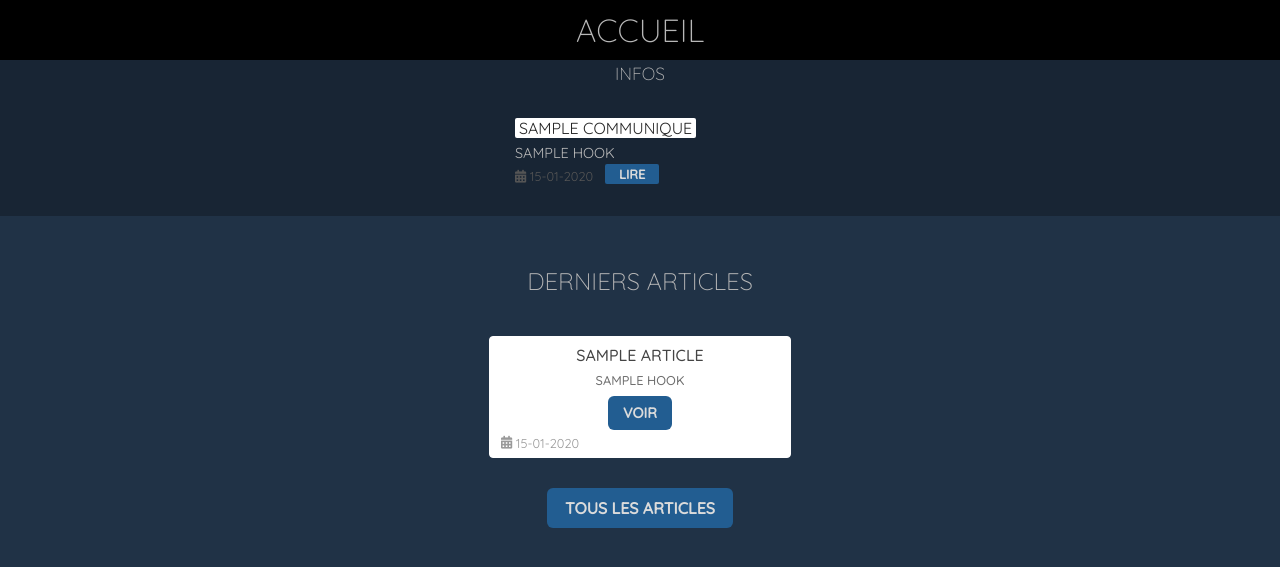
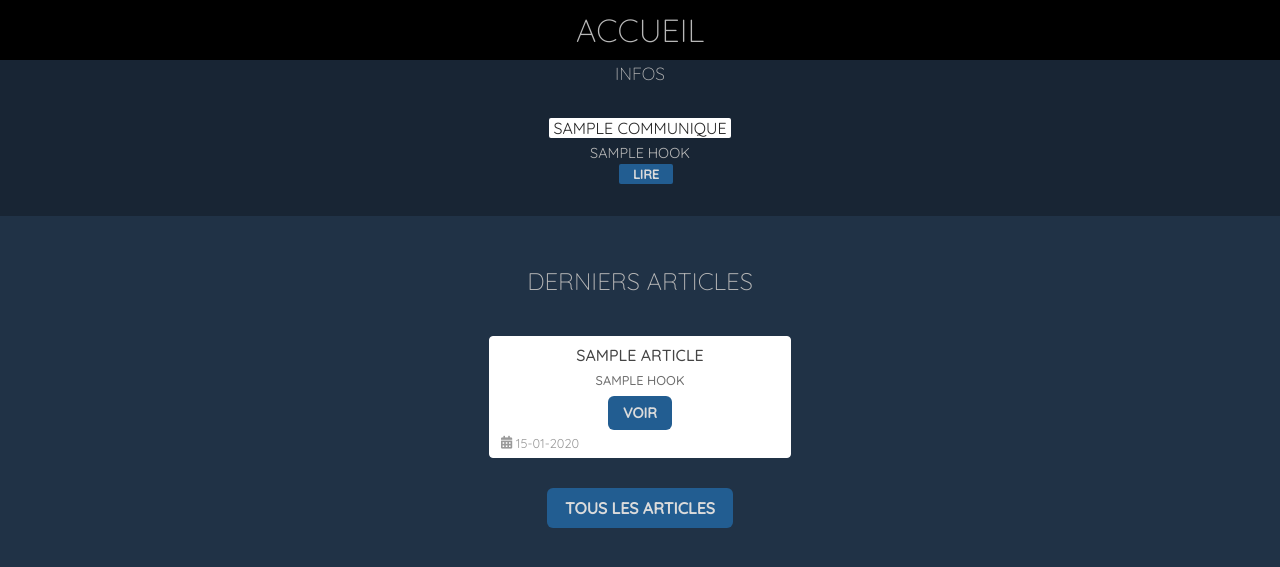
Before and after one commit to Eric-SCHEFFER/blueangels2.0, a Symfony app: template templates/home.html.twig in a window 1280 px wide. Shown: the part 226-793 px from the top of the page. Run offline with Twig, Linux system fonts and the light colour scheme; the template is opened without the code that fills it: most values are stand-ins (such as "Sample title", 1, 10 or a date in 2020); some libraries are stand-ins or nearby versions.

Commit message:
HomePage section communiqués stylage2

```diff
--- a/public/css/cardApercuCommunique.css
+++ b/public/css/cardApercuCommunique.css
@@ -21,7 +21,7 @@
 
 .communiques .card-communique {
    display: flex;
-   justify-content: left;
+   align-items: center;
    flex-direction: column;
    width: 250px;
    height: auto;
--- a/templates/home.html.twig
+++ b/templates/home.html.twig
@@ -30,10 +30,6 @@
                         {{ communique.getHook() }}
                     </div>
                     <div class="flex">
-                        <div class="date">
-                            <i class="fas fa-calendar-alt"></i>
-                            {{ communique.getCreatedAt()|date("d-m-Y") }}
-                        </div>
                         <a class="lire-communique bouton bt-extra-small" href="">
                             Lire
                         </a>
```
